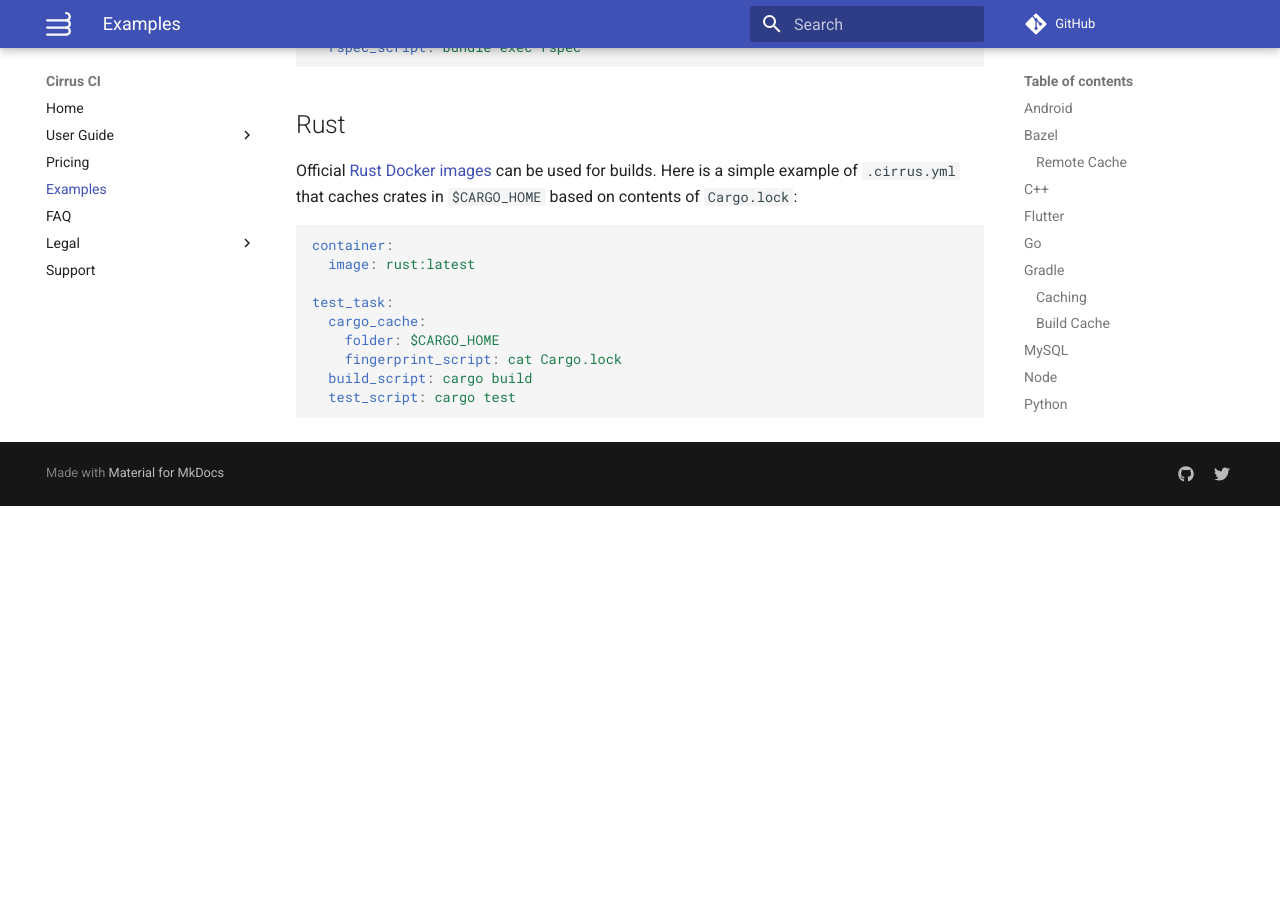
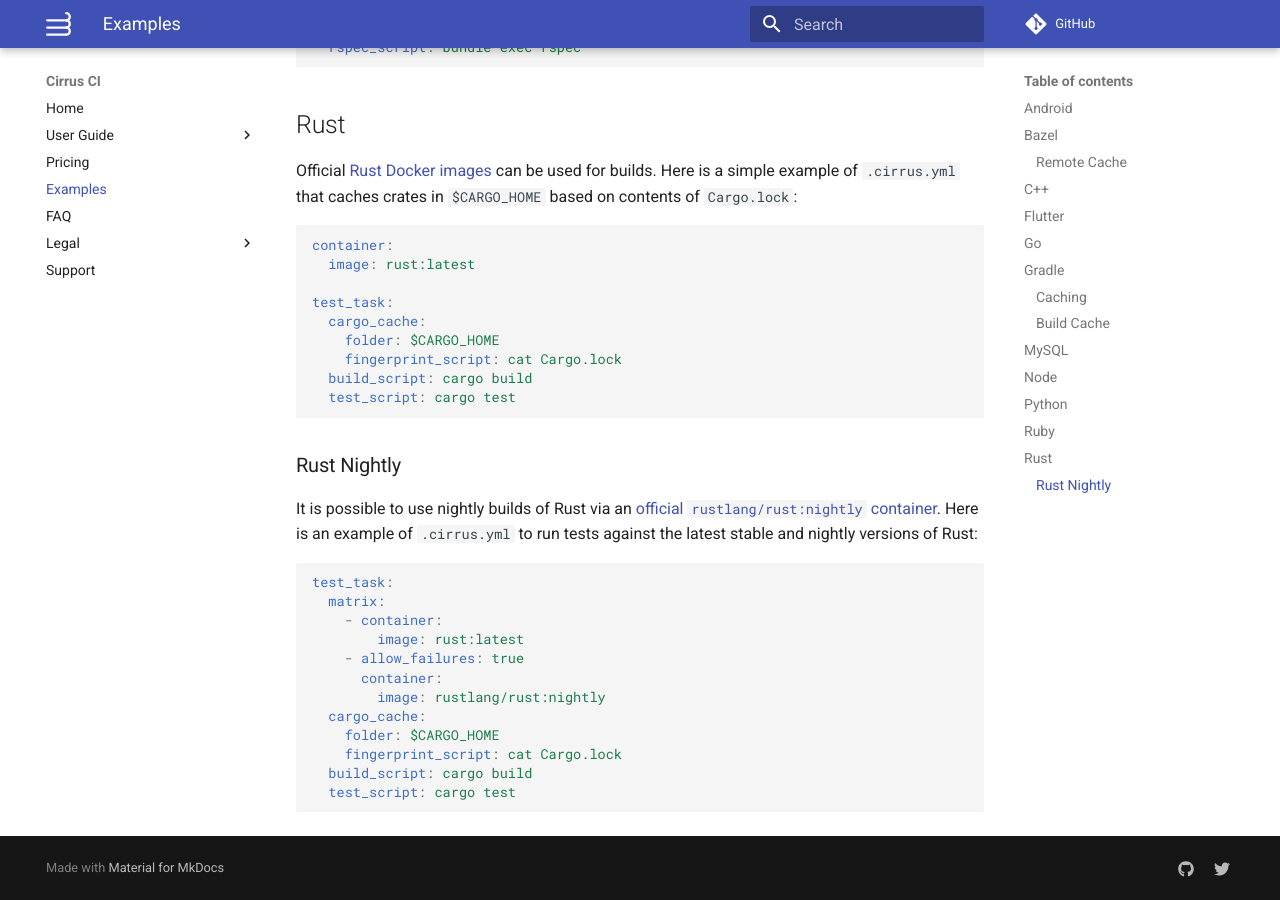
Before and after one commit to cirruslabs/cirrus-ci-docs, an MkDocs documentation site: the page built from docs/examples.md, in a window 1280 px wide and 900 px high, scrolled down 5344 px. Built offline with MkDocs 1.6.1 and Material for MkDocs 9.7.7, drawn with Linux system fonts in a browser that asks for light colours; comment, search, counter and statistics services are not loaded; old or Windows-style settings are respelled for this version of MkDocs; before the commit the page ends 5850 px from its top, so only the background shows below that.

Commit message:
Rust Nightly example

````diff
--- a/docs/examples.md
+++ b/docs/examples.md
@@ -261,3 +261,23 @@ test_task:
   build_script: cargo build
   test_script: cargo test
 ```
+
+### Rust Nightly
+
+It is possible to use nightly builds of Rust via an [official `rustlang/rust:nightly` container](https://hub.docker.com/r/rustlang/rust/).
+Here is an example of `.cirrus.yml` to run tests against the latest stable and nightly versions of Rust:
+
+```yaml
+test_task:
+  matrix:
+    - container:
+        image: rust:latest
+    - allow_failures: true
+      container:
+        image: rustlang/rust:nightly
+  cargo_cache:
+    folder: $CARGO_HOME
+    fingerprint_script: cat Cargo.lock
+  build_script: cargo build
+  test_script: cargo test
+```
````
